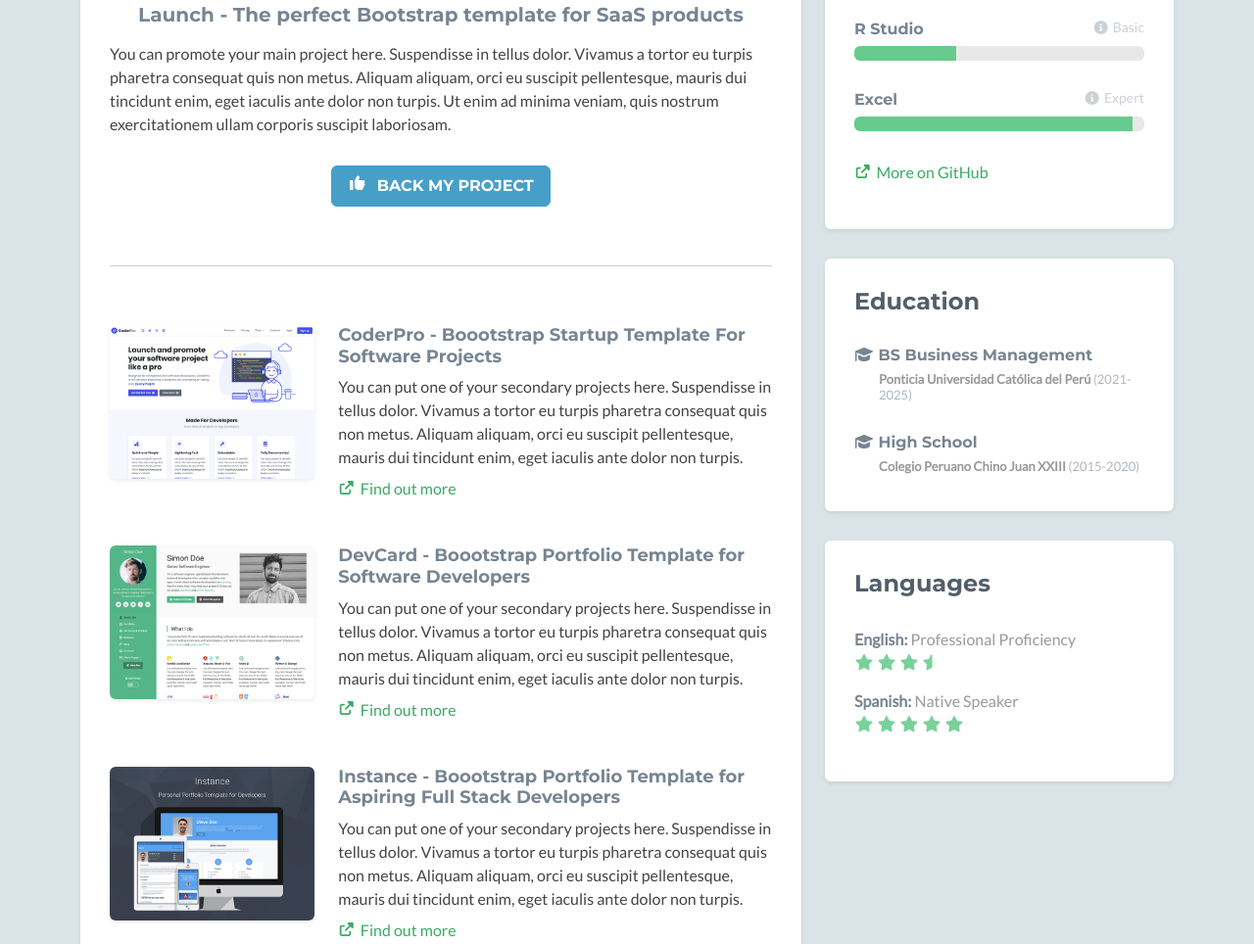
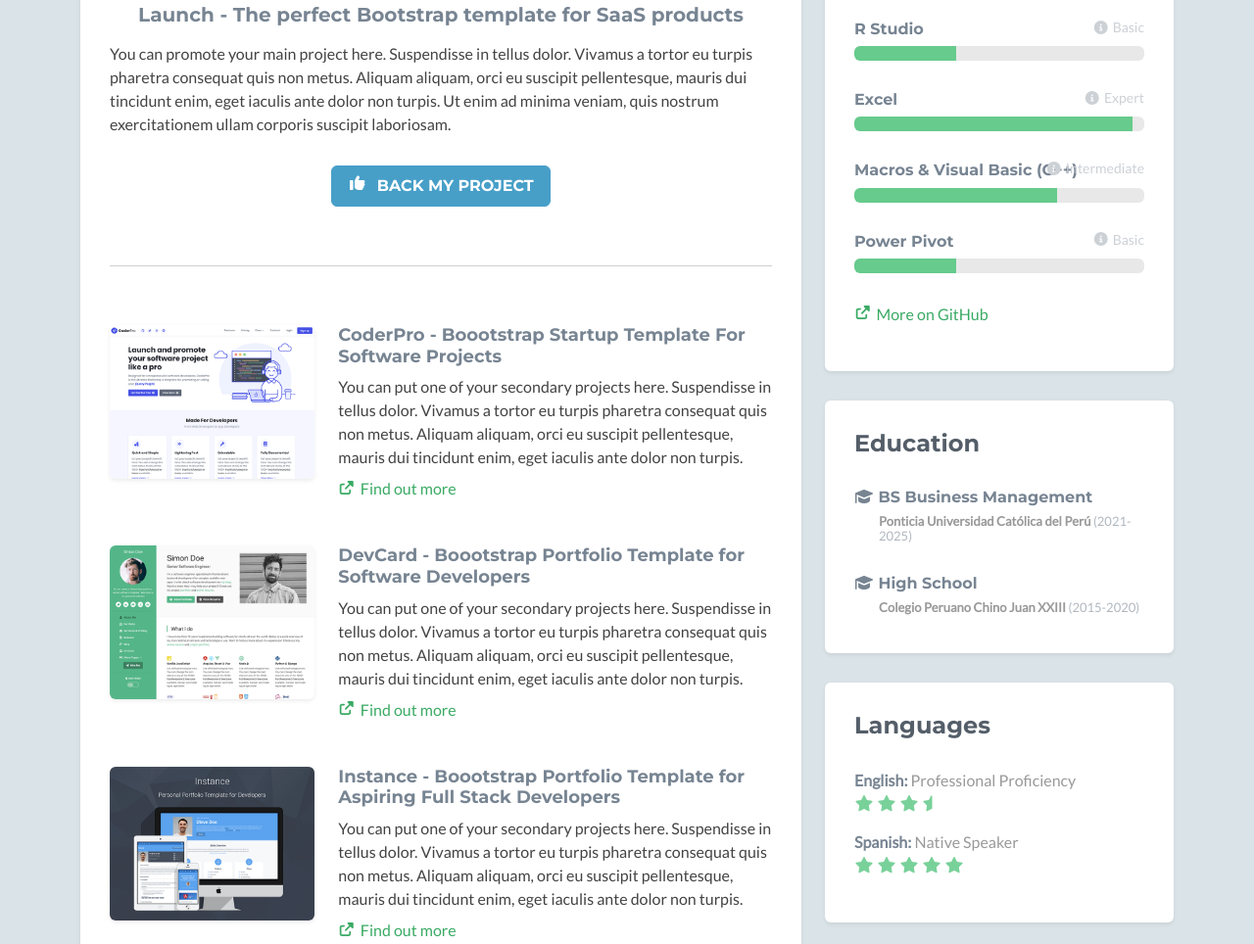
Before and after one commit to gianella-rocca/Portafolio, a plain HTML site: page index.html in a window 1280 px wide. Shown: the part 936-1900 px from the top of the page at 98% size. Drawn offline with nearby package versions, Linux system fonts and the light colour scheme; no server answers; a script that the page names is missing; some icons are missing.

Commit message:
Update index.html

```diff
--- a/index.html
+++ b/index.html
@@ -271,6 +271,20 @@
 									</div><!--//level-bar-->
                                 </div><!--//item-->
 
+				 <div class="item">
+                                    <h3 class="level-title">Macros &amp; Visual Basic (C++) <span class="level-label" data-bs-toggle="tooltip" data-placement="left" title="You can use the tooltip to explain more about your skill level..."><i class="fas fa-info-circle"></i>Intermediate</span></h3>
+                                    <div class="level-bar progress">
+									    <div class="progress-bar level-bar-inner" role="progressbar" style="width: 70%" aria-valuenow="70"  aria-valuemin="0" aria-valuemax="70"></div>
+									</div><!--//level-bar-->
+                                </div><!--//item-->
+
+				<div class="item">
+                                    <h3 class="level-title">Power Pivot<span class="level-label" data-bs-toggle="tooltip" data-placement="left" title="You can use the tooltip to explain more about your skill level..."><i class="fas fa-info-circle"></i>Basic</span></h3>
+                                    <div class="level-bar progress">
+									    <div class="progress-bar level-bar-inner" role="progressbar" style="width: 35%" aria-valuenow="35"  aria-valuemin="0" aria-valuemax="35"></div>
+									</div><!--//level-bar-->
+                                </div><!--//item-->
+
                                 <p><a class="more-link" href="#"><i class="fas fa-external-link-alt"></i>More on GitHub</a></p>
                             </div>
                         </div><!--//content-->
```
